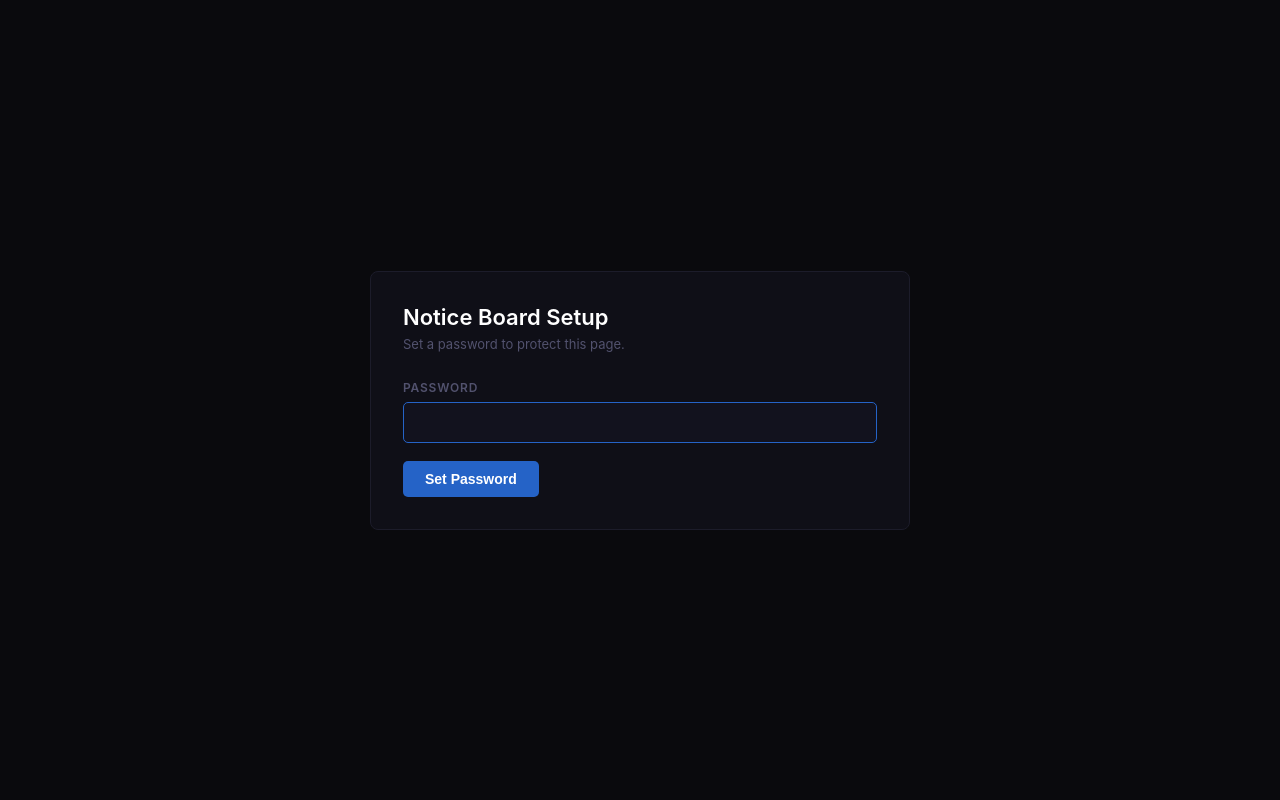
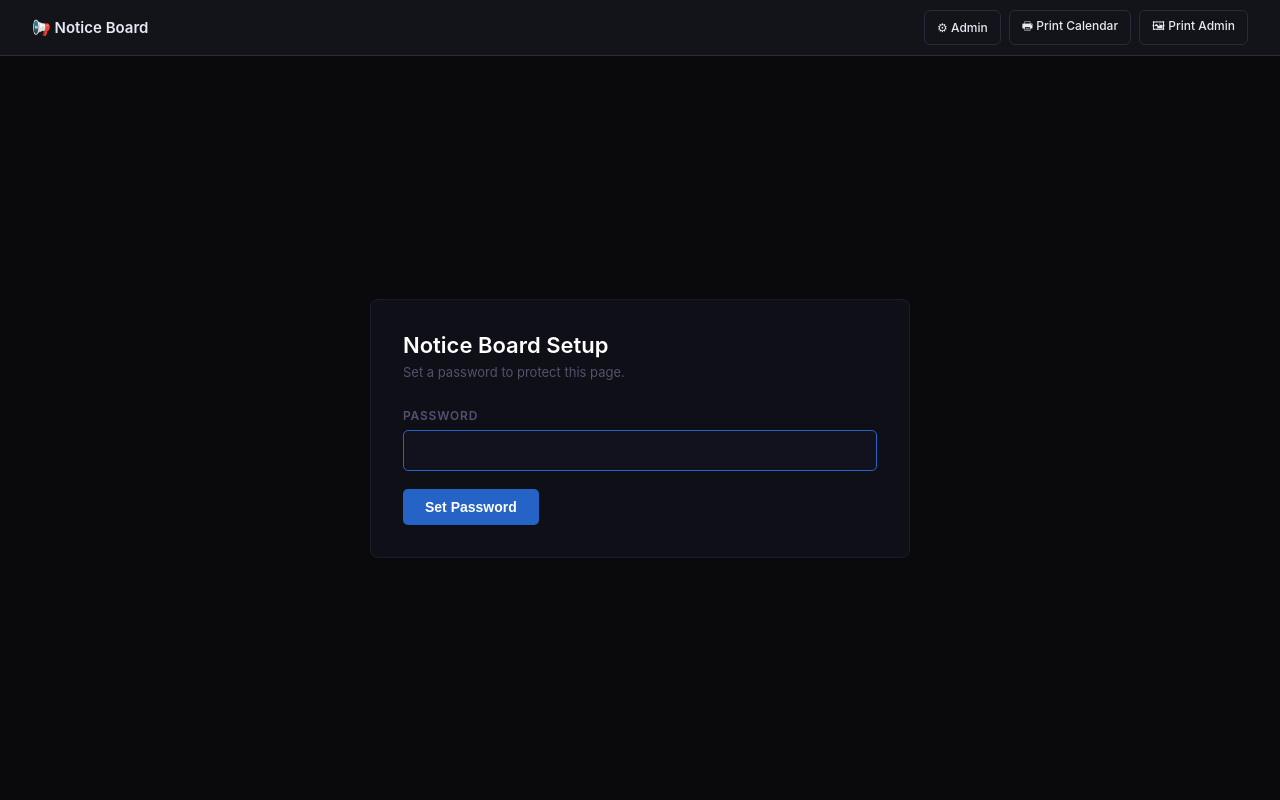
Before and after one commit to kdav81/propared_displays_beta, a Flask app: page /notice in a window 1280 px wide. Run offline with Flask 3, Linux system fonts and the light colour scheme.

Commit message:
Add nav buttons to all admin-facing pages
Each page now has topbar links to Admin, Print Calendar, Print Admin,
and Notice — omitting only the link for the current page.

Co-Authored-By: Claude Sonnet 4.6 <noreply@anthropic.com>

```diff
--- a/templates/admin.html
+++ b/templates/admin.html
@@ -9,6 +9,11 @@
 <body>
 <div class="topbar">
   <div class="topbar-title"><span class="dot"></span>Theatre and Dance Room Display Admin</div>
+  <div class="topbar-links">
+    <a class="btn btn-ghost btn-sm" href="/print-calendar">&#128438; Print Calendar</a>
+    <a class="btn btn-ghost btn-sm" href="/print-admin">&#128444; Print Admin</a>
+    <a class="btn btn-ghost btn-sm" href="/notice">&#128226; Notice</a>
+  </div>
 </div>
 <div class="page">
 
--- a/templates/notice.html
+++ b/templates/notice.html
@@ -8,7 +8,16 @@
 <style>
 *{margin:0;padding:0;box-sizing:border-box}
 body{background:#0a0a0d;color:#d8dbed;font-family:'Inter',system-ui,sans-serif;
-  min-height:100vh;display:flex;align-items:center;justify-content:center;padding:20px}
+  min-height:100vh;display:flex;flex-direction:column}
+.page-center{flex:1;display:flex;align-items:center;justify-content:center;padding:20px}
+.topbar{background:#13131a;border-bottom:1px solid #2a2a3a;padding:0 32px;height:56px;
+  display:flex;align-items:center;position:sticky;top:0;z-index:100}
+.topbar-title{font-size:15px;font-weight:600;display:flex;align-items:center;gap:10px;flex:1;color:#e8e8f4}
+.topbar-links{display:flex;gap:8px;margin-left:auto}
+.nav-btn{display:inline-flex;align-items:center;gap:6px;padding:6px 12px;border-radius:6px;
+  font-size:12px;font-weight:500;cursor:pointer;border:1px solid #2a2a3a;color:#e8e8f4;
+  background:transparent;text-decoration:none;white-space:nowrap;transition:border-color .15s}
+.nav-btn:hover{border-color:#e8e8f4}
 .card{background:#0f0f17;border:1px solid #1c1c2a;border-radius:8px;
   width:100%;max-width:540px;padding:32px}
 h1{font-size:22px;font-weight:600;color:#fff;margin-bottom:6px}
@@ -62,6 +71,15 @@ span.flatpickr-weekday{color:#8888a8 !important}
 </style>
 </head>
 <body>
+<div class="topbar">
+  <div class="topbar-title">&#128226; Notice Board</div>
+  <div class="topbar-links">
+    <a class="nav-btn" href="/admin">&#9881; Admin</a>
+    <a class="nav-btn" href="/print-calendar">&#128438; Print Calendar</a>
+    <a class="nav-btn" href="/print-admin">&#128444; Print Admin</a>
+  </div>
+</div>
+<div class="page-center">
 {% if setup_needed %}
 <div class="card">
   <h1>Notice Board Setup</h1>
@@ -189,5 +207,6 @@ function pushToDisplays(){
 }
 </script>
 {% endif %}
+</div>
 </body>
 </html>
--- a/templates/print_admin.html
+++ b/templates/print_admin.html
@@ -136,8 +136,9 @@ a{color:var(--accent);text-decoration:none}
 <div class="topbar">
   <div class="topbar-title"><span class="dot"></span>Print Calendar &#8212; Productions</div>
   <div class="topbar-links">
+    <a class="btn btn-ghost btn-sm" href="/admin">&#9881; Admin</a>
     <a class="btn btn-ghost btn-sm" href="/print-calendar">&#128438; Print Calendar</a>
-    <a class="btn btn-ghost btn-sm" href="/admin">&#8592; Main Admin</a>
+    <a class="btn btn-ghost btn-sm" href="/notice">&#128226; Notice</a>
   </div>
 </div>
 <div class="page">
--- a/templates/print_calendar.html
+++ b/templates/print_calendar.html
@@ -79,8 +79,9 @@ body{background:var(--bg);color:var(--text);font-family:'Source Sans 3',sans-ser
 <div class="topbar">
   <div class="topbar-title">&#128438; Propared Calendar Print Tool</div>
   <div class="topbar-links">
-    <a class="btn btn-ghost btn-sm" href="/print-admin">&#9881; Manage Productions</a>
-    <a class="btn btn-ghost btn-sm" href="/admin">&#8592; Main Admin</a>
+    <a class="btn btn-ghost btn-sm" href="/admin">&#9881; Admin</a>
+    <a class="btn btn-ghost btn-sm" href="/print-admin">&#128444; Print Admin</a>
+    <a class="btn btn-ghost btn-sm" href="/notice">&#128226; Notice</a>
   </div>
 </div>
 
--- a/templates/status.html
+++ b/templates/status.html
@@ -59,7 +59,10 @@
     <div class="sub">Auto-refreshes every 30 seconds</div>
   </div>
   <div class="spacer"></div>
-  <a href="/admin">&#8592; Admin</a>
+  <a class="btn btn-ghost btn-sm" href="/admin">&#9881; Admin</a>
+  <a class="btn btn-ghost btn-sm" href="/print-calendar">&#128438; Print Calendar</a>
+  <a class="btn btn-ghost btn-sm" href="/print-admin">&#128444; Print Admin</a>
+  <a class="btn btn-ghost btn-sm" href="/notice">&#128226; Notice</a>
 </header>
 <main>
   {% set online_count  = clients | selectattr("online") | list | length %}
```
Also changed, not shown: 1 other file.
